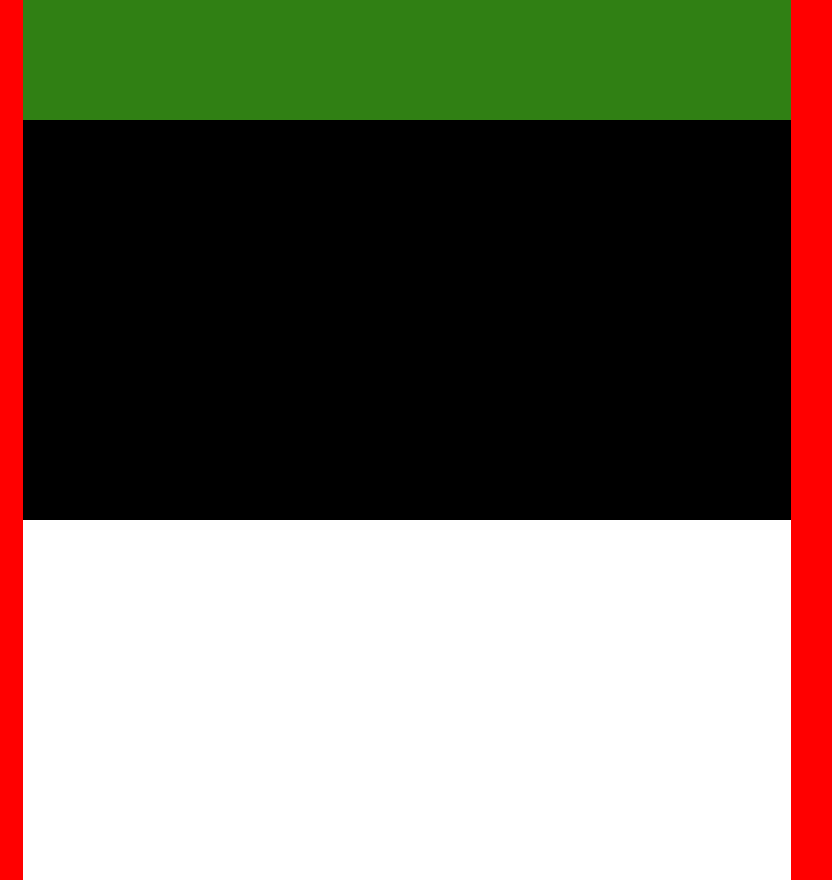
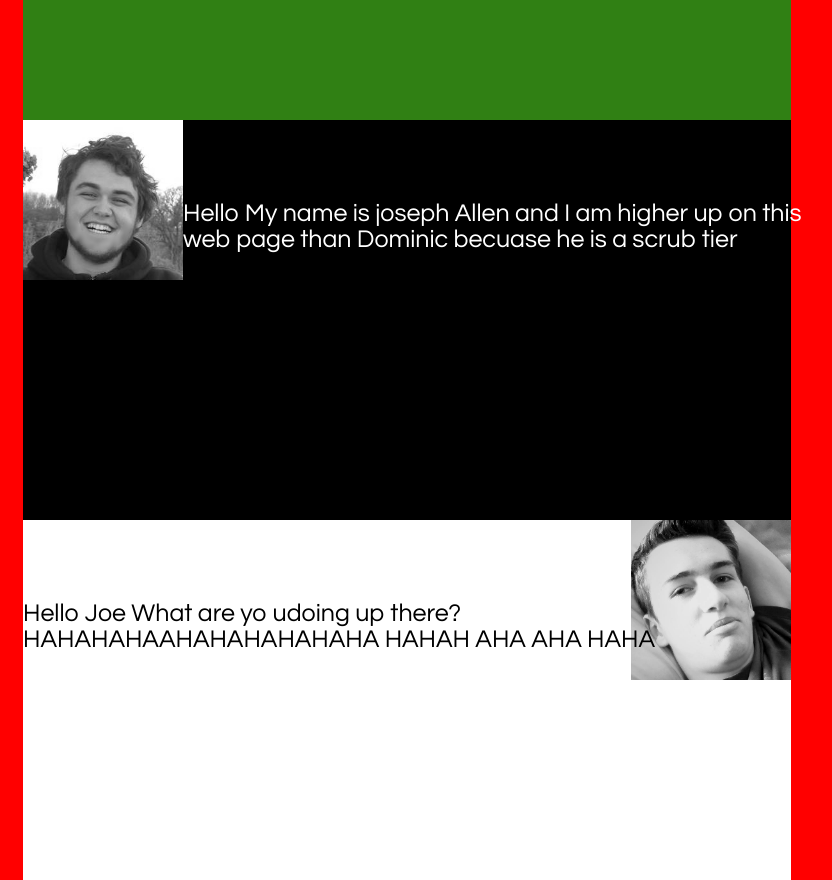
Before and after one commit to Allen-Duxbury-Solutions/CurrentProject, a plain HTML site: page mainPage.html in a window 1280 px wide. Shown: the part 680-1560 px from the top of the page, 233-1065 px from the left. Drawn offline with Linux system fonts and the light colour scheme; files whose address does not match are found by name.

Commit message:
Added basics of biographys
consider jsut using one div and a background image isntead?

```diff
--- a/mainPage.html
+++ b/mainPage.html
@@ -74,9 +74,21 @@
         <!-- The background of this page CURRENTLY WORKING ON -->
         <!-- joebiography -->
         <div id="JoeBio">
+          <img id = "ProfilePicture" src="images/JoeProfile.png" alt="Image could not be loaded" align ="left" float ="right">
+          <p>Hello My name is joseph Allen and I am higher up on this web page than Dominic becuase he is a scrub tier</p>
         </div>
+
         <!-- DomBiography -->
         <div id="DomBio">
+            <img style="float:right;" id = "ProfilePicture" src="images/DomProfile.png" alt="Image could not be loaded" >
+            <p>Hello Joe What are yo udoing up there?
+               HAHAHAHAAHAHAHAHAHAHA
+                 HAHAH
+                     AHA
+                       AHA
+                    HAHA
+
+            </p>
         </div>
       </div>
 
--- a/style/general.css
+++ b/style/general.css
@@ -6,10 +6,24 @@
     top: 20vh;
 }
 
+#ProfilePicture{
+    height: 20vh;
+    width  : 20vh;
+    display: block;
+}
+
 #JoeBio {
     height: 50vh;
     width:100%;
     background-color: black;
+}
+
+
+#JoeBio p {
+    color:white;
+    padding-left: 20vh;
+    width:50%;
+
 }
 
 #DomBio {
@@ -19,6 +33,10 @@
 
 }
 
+#DomBio p{
+    padding-right: 20vh;
+    width:50%;
+}
 
 #PaintSplat {
     height: 100vh;
```
